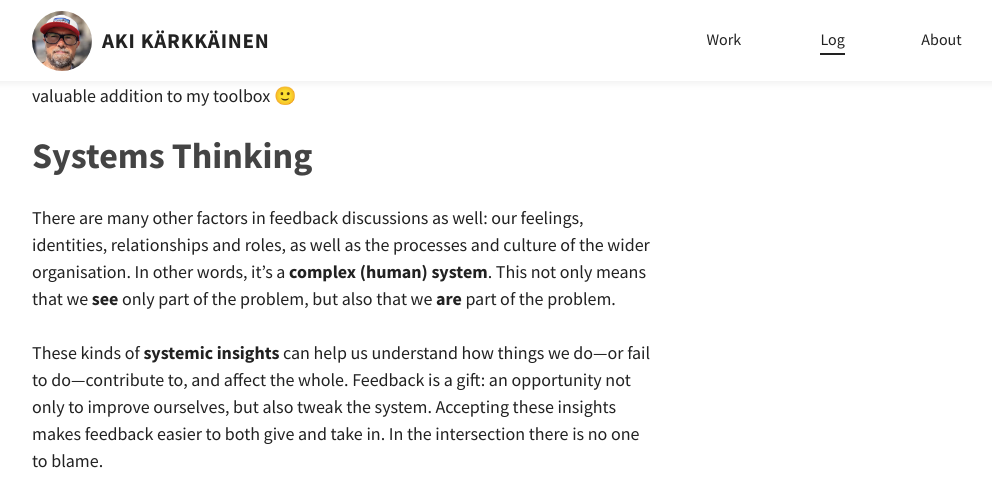
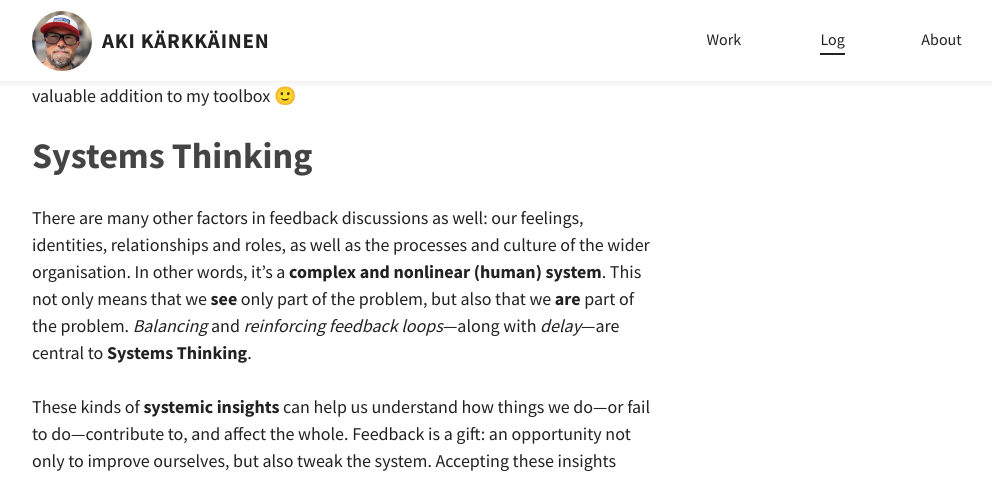
Before and after one commit to akikoo/akikoo.github.io, a Jekyll site: the page built from _posts/2025-05-17-feeding-back-and-forward.html, in a window 1280 px wide and 900 px high, scrolled down 1816 px, cut to the strip 0-477 px from the top of the window. Shown: the whole strip, without its empty margins (133-1125 px from the left). Built offline with Jekyll 4.4.1, drawn with Linux system fonts in a browser that asks for light colours; some web fonts are replaced; some of the changed text lies outside the part shown.

Commit message:
Adapt copy

```diff
--- a/_posts/2025-05-17-feeding-back-and-forward.html
+++ b/_posts/2025-05-17-feeding-back-and-forward.html
@@ -35,7 +35,7 @@ image:
 <p>One big issue with feedback is that it’s static: <strong>you can’t change the past</strong>. A more interesting and dynamic approach is <a href="https://marshallgoldsmith.com/articles/try-feedforward-instead-feedback/">feedforward</a>: as a giver, you give someone else suggestions for the future and help as much as you can.  And as a receiver, you listen to the suggestions and learn as much as you can. I’ve found this tool to be a valuable addition to my toolbox <span aria-label="smile" role="img">🙂</span></p>
 
 <h2>Systems Thinking</h2>
-<p>There are many other factors in feedback discussions as well: our feelings, identities, relationships and roles, as well as the processes and culture of the wider organisation. In other words, it’s a <strong>complex (human) system</strong>. This not only means that we <strong>see</strong> only part of the problem, but also that we <strong>are</strong> part of the problem.</p>
+<p>There are many other factors in feedback discussions as well: our feelings, identities, relationships and roles, as well as the processes and culture of the wider organisation. In other words, it’s a <strong>complex and nonlinear (human) system</strong>. This not only means that we <strong>see</strong> only part of the problem, but also that we <strong>are</strong> part of the problem. <i>Balancing</i> and <i>reinforcing feedback loops</i>—along with <i>delay</i>—are central to <strong>Systems Thinking</strong>.</p>
 <p>These kinds of <strong>systemic insights</strong> can help us understand how things we do—or fail to do—contribute to, and affect the whole. Feedback is a gift: an opportunity not only to improve ourselves, but also tweak the system. Accepting these insights makes feedback easier to both give and take in. In the intersection there is no one to blame.</p>
 
 <figure>
```
Also changed, not shown: other parts of _posts/2025-05-17-feeding-back-and-forward.html (+2 -1 lines).
